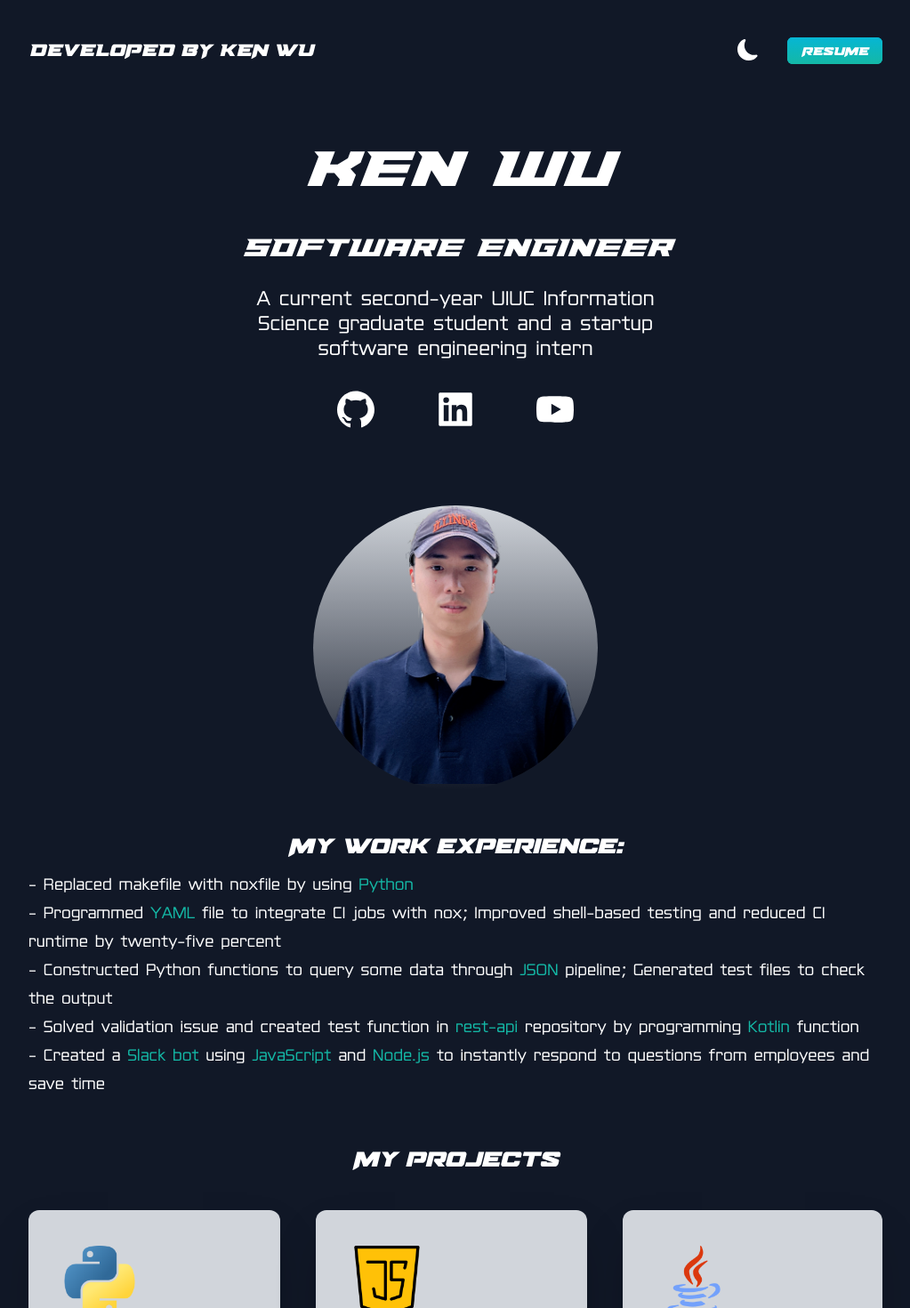
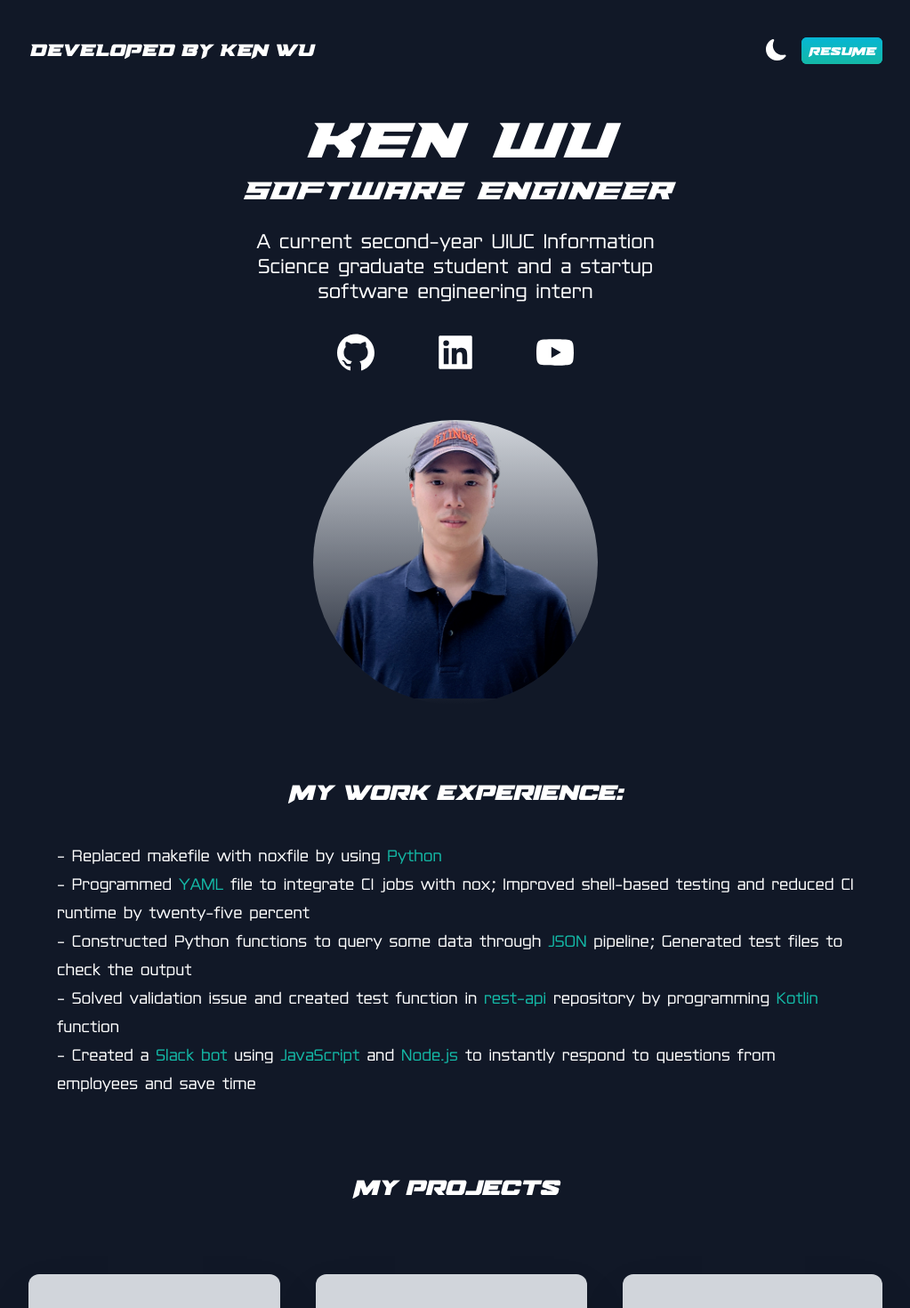
Before and after one commit to ken1009us/portfolio, a Next.js app: page / in a window 1280 px wide. Shown: the top 1470 px of the page at 89% size, without its empty margins (128-1151 px from the left). Built offline with nearby package versions, Linux system fonts and the light colour scheme.

Commit message:
modify some paddings

```diff
--- a/pages/index.tsx
+++ b/pages/index.tsx
@@ -23,7 +23,7 @@ export default function Home() {
         <link rel="icon" href="/favicon.ico" />
       </Head>
       <main className="bg-white px-10 md:px-20 lg:px-40 dark:bg-gray-900">
-        <section className= "min-h-screen">
+        <section className= "min-h-fit">
           <nav className="py-10 mb-3 flex justify-between">
             <h1 className="font-bomberEscort text-2xl dark:text-white">DEVELOPED BY KEN WU</h1>
             <ul className="flex items-center">
@@ -31,7 +31,7 @@ export default function Home() {
                 <BsMoonFill onClick={() => setDarkMode(!darkMode)} className="cursor-pointer text-2xl dark:text-white" />
               </li>
               <li>
-                <a className="font-bomberEscort bg-gradient-to-b from-cyan-500 to-teal-500 bg-cyan-500 text-white px-4 py-2 rounded-md ml-8"
+                <a className="font-bomberEscort bg-gradient-to-b from-cyan-500 to-teal-500 bg-cyan-500 text-white px-2 py-2 rounded-md ml-4"
                    href="/resume.pdf"
                    target="_blank" rel="noopener noreferrer"
                 >
@@ -41,7 +41,7 @@ export default function Home() {
             </ul>
           </nav>
           <div className="text-center p-1">
-            <h2 className="text-8xl py-8 text-gray-600 font-paladins md:text-6xl dark:text-white">
+            <h2 className="text-8xl text-gray-600 font-paladins md:text-6xl dark:text-white">
               Ken Wu
             </h2>
             <h3 className="text-xl py-2 md:text-3xl font-paladins dark:text-white ">SOFTWARE ENGINEER</h3>
@@ -55,15 +55,15 @@ export default function Home() {
             <a href="https://www.youtube.com/channel/UC7oQEyY_YekhD6M1CuzDXDw" target="_blank" rel="noopener noreferrer"><AiFillYoutube /></a>
           </div>
           {/* <div className="relative mx-auto bg-gradient-to-b from-gray-300 rounded-full w-60 h-60 mt-20 overflow-hidden md:h-96 md:w-96"> */}
-          <div className="relative mx-auto bg-gradient-to-b from-gray-300 rounded-full w-60 h-60 mt-20 overflow-hidden md:h-80 md:w-80">
+          <div className="relative mx-auto bg-gradient-to-b from-gray-300 rounded-full w-80 h-80 mt-12 overflow-hidden md:h-80 md:w-80">
             {/* <Image src={ken} alt="" layout="fill" objectFit="cover"/> */}
             <Image src={ken} alt=""/>
           </div>
         </section>
         <section>
           <div className="pt-10">
-            <h3 className="text-center text-3xl font-bomberEscort py-1 dark:text-white">My work experience:</h3>
-            <p className="text-md py-2 font-blackthorns leading-8 text-gray-800 dark:text-white">
+            <h3 className="text-center text-3xl font-bomberEscort py-10 dark:text-white">My work experience:</h3>
+            <p className="text-md px-8 pb-10 font-blackthorns leading-8 text-gray-800 dark:text-white">
               - Replaced makefile with noxfile by using <span className="text-orange-700 dark:text-teal-500">Python</span><br />
               - Programmed <span className="text-orange-700 dark:text-teal-500">YAML</span> file to integrate CI jobs with nox; Improved shell-based testing and reduced CI runtime by twenty-five percent<br />
               - Constructed Python functions to query some data through <span className="text-orange-700 dark:text-teal-500">JSON</span> pipeline; Generated test files to check the output<br />
@@ -71,7 +71,7 @@ export default function Home() {
               - Created a <span className="text-orange-700 dark:text-teal-500">Slack bot</span> using <span className="text-orange-700 dark:text-teal-500">JavaScript</span> and <span className="text-orange-700 dark:text-teal-500">Node.js</span> to instantly respond to questions from employees and save time
             </p>
           </div>
-          <h3 className="text-center text-3xl pt-10 font-bomberEscort dark:text-white">My projects</h3>
+          <h3 className="text-center text-3xl py-10 font-bomberEscort dark:text-white">My projects</h3>
           <div className="lg:flex gap-10 font-blackthorns">
             <div className="text-center shadow-2xl p-10 rounded-xl my-10 dark:bg-gray-300">
               <Image src={python} alt="" width={80} height={80}/>
@@ -116,7 +116,7 @@ export default function Home() {
         </section>
         <section>
           <div>
-            <h3 className="text-center text-3xl pt-10 font-bomberEscort dark:text-white">Some project screenshots</h3>
+            <h3 className="text-center text-3xl py-10 font-bomberEscort dark:text-white">Some project screenshots</h3>
           </div>
           <div className="flex flex-col gap-10 py-10 lg:flex-row lg:flex-wrap">
             <div className="basis-1/3 flex-1 shadow-2xl" style={{ width: "100%", height: "100%", position: "relative" }}>
```
